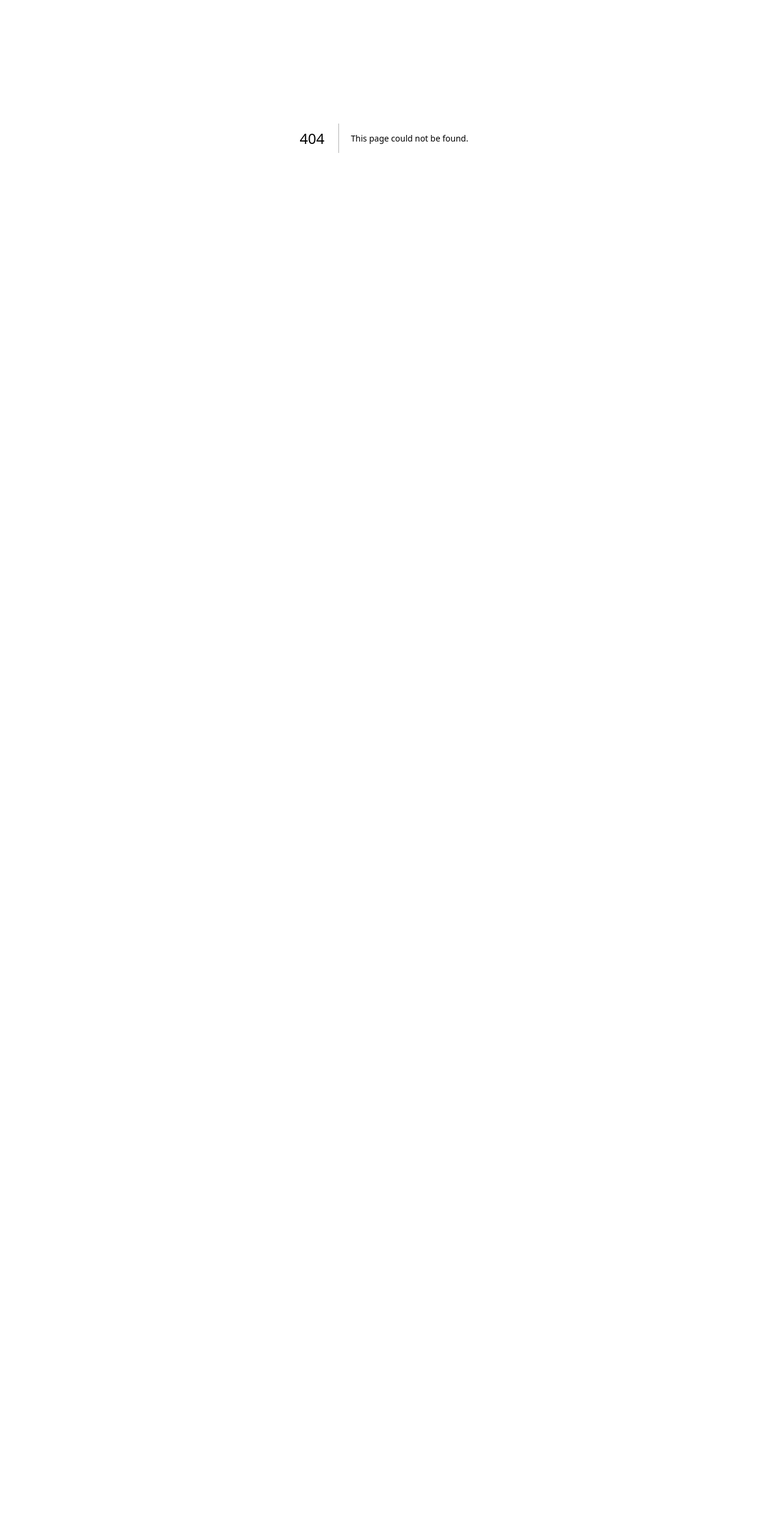
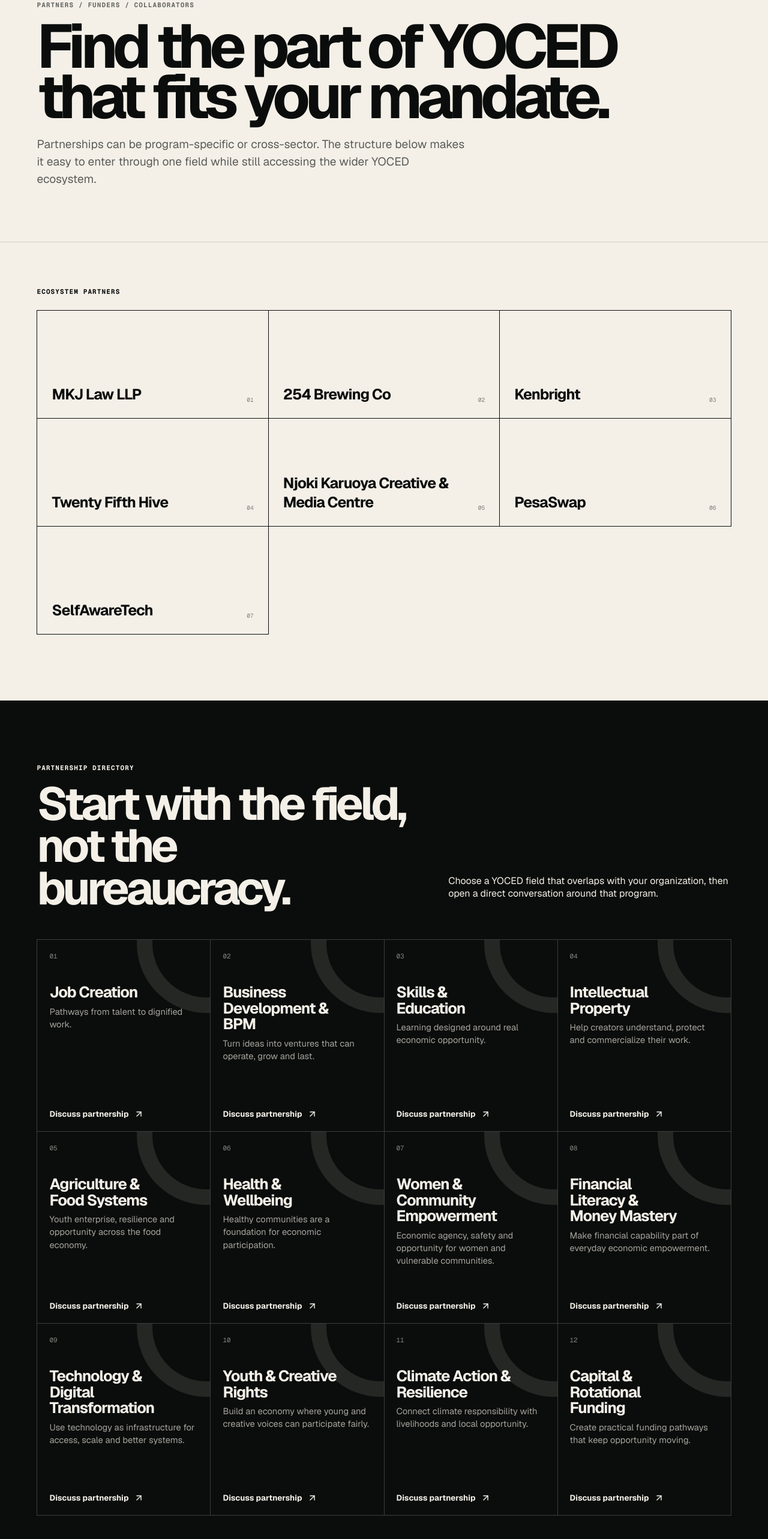
Before and after one commit to steph500/yoced, a Next.js app: page /partners in a window 1280 px wide. Before the commit this address had no page. Shown: the part 170-2736 px from the top of the page at 60% size. Before the commit the page ends 800 px from the top, so only its background shows below. Built offline with nearby package versions, Linux system fonts and the light colour scheme.

Commit message:
Add partner and funder pathway

```diff
--- /dev/null
+++ b/app/partners/page.tsx
@@ -0,0 +1,47 @@
+import { ArrowUpRight } from "lucide-react";
+import { PageShell } from "@/components/SiteChrome";
+import { partners, programs } from "@/lib/content";
+
+export default function PartnersPage() {
+  return (
+    <PageShell>
+      <section className="page-hero">
+        <span className="kicker">Partners / funders / collaborators</span>
+        <h1>Find the part of YOCED that fits your mandate.</h1>
+        <p>Partnerships can be program-specific or cross-sector. The structure below makes it easy to enter through one field while still accessing the wider YOCED ecosystem.</p>
+      </section>
+
+      <section className="content-wrap">
+        <span className="kicker">Ecosystem partners</span>
+        <div className="partner-cloud" style={{ marginTop: 22 }}>
+          {partners.map((partner, index) => (
+            <div className="partner-item" key={partner}>
+              <strong>{partner}</strong>
+              <span>{String(index + 1).padStart(2, "0")}</span>
+            </div>
+          ))}
+        </div>
+      </section>
+
+      <section className="atlas-section">
+        <div className="section-head">
+          <div>
+            <span className="kicker">Partnership directory</span>
+            <h2>Start with the field, not the bureaucracy.</h2>
+          </div>
+          <p>Choose a YOCED field that overlaps with your organization, then open a direct conversation around that program.</p>
+        </div>
+        <div className="atlas-grid">
+          {programs.map((program, index) => (
+            <article className={`atlas-card accent-${program.accent}`} key={program.slug}>
+              <div className="atlas-index">{String(index + 1).padStart(2, "0")}</div>
+              <h3>{program.title}</h3>
+              <p>{program.short}</p>
+              <a href={`mailto:yoced.ke@gmail.com?subject=Partnership: ${encodeURIComponent(program.title)}`}>Discuss partnership <ArrowUpRight size={17} /></a>
+            </article>
+          ))}
+        </div>
+      </section>
+    </PageShell>
+  );
+}
```
